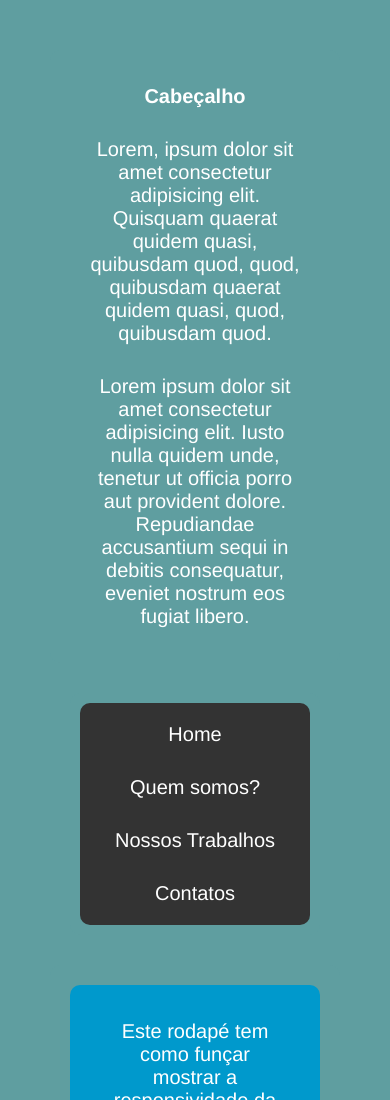
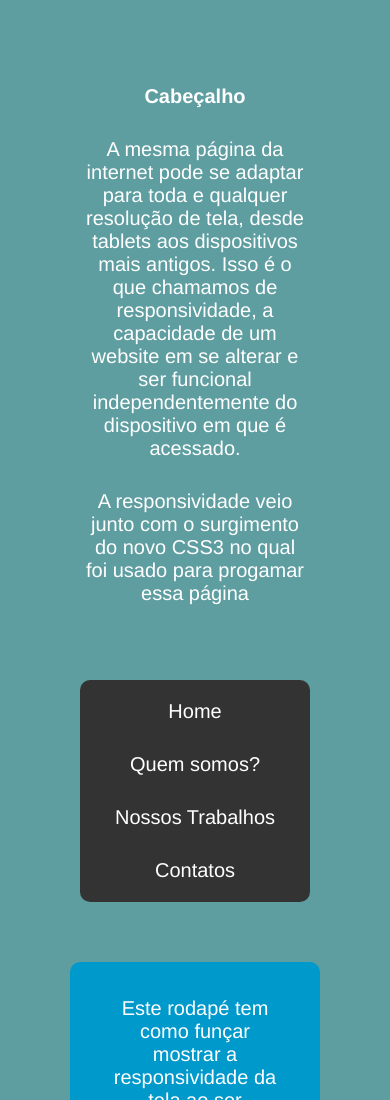
Before and after one commit to MatheusManoLegal/desafio-web-front, a plain HTML site: page index.html in a window 390 px wide. Shown: the top 1100 px of the page. Drawn offline with Linux system fonts and the light colour scheme.

Commit message:
adicionado novo texto ao cabeçalho explicando responsividade

```diff
--- a/index.html
+++ b/index.html
@@ -9,8 +9,8 @@
 <body class="col-1">
     <div class="header col-3">
         <h2>Cabeçalho</h2>
-        <p>Lorem, ipsum dolor sit amet consectetur adipisicing elit. Quisquam quaerat quidem quasi, quibusdam quod, quod, quibusdam quaerat quidem quasi, quod, quibusdam quod.</p>
-        <p>Lorem ipsum dolor sit amet consectetur adipisicing elit. Iusto nulla quidem unde, tenetur ut officia porro aut provident dolore. Repudiandae accusantium sequi in debitis consequatur, eveniet nostrum eos fugiat libero.</p>
+        <p>A mesma página da internet pode se adaptar para toda e qualquer resolução de tela, desde tablets aos dispositivos mais antigos. Isso é o que chamamos de responsividade, a capacidade de um website em se alterar e ser funcional independentemente do dispositivo em que é acessado.</p>
+        <p>A responsividade veio junto com o surgimento do novo CSS3 no qual foi usado para progamar essa página</p>
     </div>
     <div class="row">
         <div class="col-3 menu" >
```
